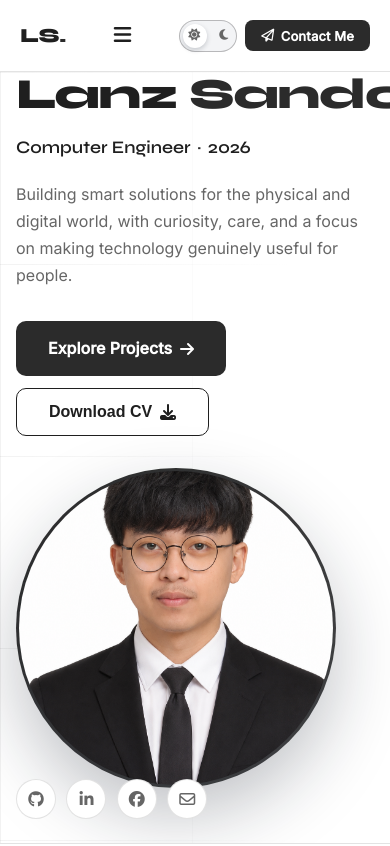
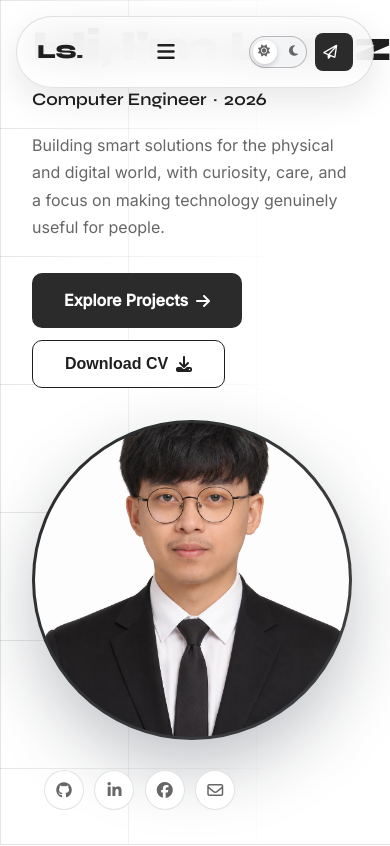
Before and after one commit to sndvl-git/Portfolio, a React (Vite) app: page / in a window 390 px wide. Shown: the top 846 px of the page. Built offline with nearby package versions, Linux system fonts and the light colour scheme.

Commit message:
smooth animation , minor UI enhancement

```diff
--- a/src/App.jsx
+++ b/src/App.jsx
@@ -1,4 +1,4 @@
-import { useEffect, useState } from 'react';
+import { useEffect, useRef, useState } from 'react';
 import './styles.css';
 import profile from "./assets/muka.png";
 
@@ -7,6 +7,7 @@ export default function App() {
   const [isDarkMode, setIsDarkMode] = useState(false);
   const [isContactOpen, setIsContactOpen] = useState(false);
   const [isCvOpen, setIsCvOpen] = useState(false);
+  const scrollFrameRef = useRef(null);
   const [formData, setFormData] = useState({
     name: '',
     address: '',
@@ -47,7 +48,7 @@ export default function App() {
       if (heroSocial) setTimeout(() => heroSocial.classList.add('visible'), 880);
     };
 
-    const revealEls = document.querySelectorAll('#about, #projects, #contact, [data-reveal]');
+    const revealEls = document.querySelectorAll('#about, #projects, #contact, .about-column, .personal-details, [data-reveal]');
     const observer = new IntersectionObserver((entries) => {
       entries.forEach(entry => {
         if (entry.isIntersecting) {
@@ -81,7 +82,51 @@ export default function App() {
     return () => window.removeEventListener('keydown', handleEscape);
   }, []);
 
+  useEffect(() => () => {
+    if (scrollFrameRef.current) cancelAnimationFrame(scrollFrameRef.current);
+  }, []);
+
   const closeNav = () => setNavOpen(false);
+  const handleNavClick = (event, target) => {
+    event.preventDefault();
+    closeNav();
+    const destination = document.querySelector(target);
+
+    if (!destination) return;
+
+    destination.classList.add('visible');
+
+    if (scrollFrameRef.current) cancelAnimationFrame(scrollFrameRef.current);
+
+    const startPosition = window.scrollY;
+    const headerOffset = target === '#hero' || target === '#about' ? 0 : 80;
+    const destinationPosition = Math.max(
+      0,
+      destination.offsetTop - headerOffset
+    );
+    const distance = destinationPosition - startPosition;
+    const duration = 850;
+    const startTime = performance.now();
+    const easeInOutCubic = (progress) => (
+      progress < 0.5
+        ? 4 * progress ** 3
+        : 1 - ((-2 * progress + 2) ** 3) / 2
+    );
+
+    const animateScroll = (currentTime) => {
+      const progress = Math.min((currentTime - startTime) / duration, 1);
+      window.scrollTo(0, startPosition + distance * easeInOutCubic(progress));
+
+      if (progress < 1) {
+        scrollFrameRef.current = requestAnimationFrame(animateScroll);
+      } else {
+        scrollFrameRef.current = null;
+      }
+    };
+
+    scrollFrameRef.current = requestAnimationFrame(animateScroll);
+    window.history.replaceState(null, '', target);
+  };
   const openContactModal = () => setIsContactOpen(true);
   const closeContactModal = () => setIsContactOpen(false);
   const closeCvModal = () => setIsCvOpen(false);
@@ -116,7 +161,7 @@ export default function App() {
       <header id="site-header">
 
         <div className="header-inner">
-          <a href="#hero" className="logo">LS<span>.</span></a>
+          <a href="#hero" className="logo" onClick={(event) => handleNavClick(event, '#hero')}>LS<span>.</span></a>
           <button
             className="nav-toggle"
             aria-label="Toggle navigation"
@@ -128,10 +173,9 @@ export default function App() {
           </button>
 
           <nav className={`nav-links${navOpen ? ' open' : ''}`} id="nav-links">
-            <a href="#hero" onClick={closeNav}>Home</a>
-            <a href="#about" onClick={closeNav}>About</a>
-            <a href="#projects" onClick={closeNav}>Projects</a>
-            <a href="#contact" onClick={closeNav}>Contact</a>
+            <a href="#hero" onClick={(event) => handleNavClick(event, '#hero')}>Home</a>
+            <a href="#about" onClick={(event) => handleNavClick(event, '#about')}>About</a>
+            <a href="#projects" onClick={(event) => handleNavClick(event, '#projects')}>Projects</a>
           </nav>
 
           <div className="header-actions">
@@ -158,7 +202,7 @@ export default function App() {
               }}
             >
               <i className="fa-regular fa-paper-plane" aria-hidden="true" />
-              Contact Me
+              <span className="contact-label">Contact Me</span>
             </button>
           </div>
         </div>
@@ -166,10 +210,12 @@ export default function App() {
 
       <section id="hero" aria-labelledby="hero-name">
         <div className="hero-grid-lines" aria-hidden="true" />
+        <div className="hero-stage">
           <div className="hero-inner">
             <div className="hero-copy">
               <h1 className="hero-name" id="hero-name">
-              Lanz <span className="accent-word">Sandoval</span>
+                <span className="typing-greeting">Hi,</span>
+                <span className="typing-name">I'm Lanz</span>
               </h1>
 
               <p className="hero-role">Computer Engineer <span>·</span> 2026</p>
@@ -179,7 +225,7 @@ export default function App() {
               </p>
 
               <div className="hero-actions">
-              <a className="btn-primary" href="#projects">
+                <a className="btn-primary" href="#projects" onClick={(event) => handleNavClick(event, '#projects')}>
                   Explore Projects
                   <i className="fa-solid fa-arrow-right" aria-hidden="true" />
                 </a>
@@ -190,10 +236,7 @@ export default function App() {
               </div>
             </div>
 
-          <div
-            className="hero-photo-wrap"
-            id="hero-photo"
-          >
+            <div className="hero-photo-wrap" id="hero-photo">
               <div className="hero-photo-ring">
                 <img
                   src={profile}
@@ -218,6 +261,7 @@ export default function App() {
             <a href="mailto:lanzerrol.sandoval@gmail.com" aria-label="Email">
               <i className="fa-regular fa-envelope" />
             </a>
+          </div>
         </div>
       </section>
 
@@ -285,7 +329,7 @@ export default function App() {
                 <p className="section-eyebrow">Featured Work</p>
                 <h2 className="section-heading" id="projects-heading">Recent Projects</h2>
               </div>
-              <a href="#projects" className="view-all">View all <i className="fa-solid fa-arrow-right" /></a>
+              <a href="#projects" className="view-all" onClick={(event) => handleNavClick(event, '#projects')}>View all <i className="fa-solid fa-arrow-right" /></a>
             </div>
 
             <div className="projects-grid">
--- a/src/styles.css
+++ b/src/styles.css
@@ -14,6 +14,7 @@
           --button-hover: #111111;
           --toggle-border: rgba(31, 31, 31, 0.28);
           --border:     rgba(31, 31, 31, 0.12);
+          --grid-line:  rgba(31, 31, 31, 0.12);
           --max-w:      1200px;
           --nav-h:      72px;
           --radius:     14px;
@@ -35,10 +36,16 @@
           --button-hover: #ffffff;
           --toggle-border: rgba(245, 245, 245, 0.5);
           --border:     rgba(245, 245, 245, 0.16);
+          --grid-line:  rgba(245, 245, 245, 0.08);
         }
 
         *, *::before, *::after { box-sizing: border-box; margin: 0; padding: 0; }
-        html { scroll-behavior: smooth; }
+        html { scroll-padding-top: 5rem; }
+
+        #hero,
+        #about,
+        #projects,
+        #contact { scroll-margin-top: 5rem; }
 
         body {
           background: var(--bg);
@@ -155,26 +162,31 @@
         .projects-grid [data-reveal]:nth-child(4) { transition-delay: 0.3s; }
 
         header {
-          position: sticky;
-          top: 0;
+          position: fixed;
+          top: 1rem;
+          left: 50%;
+          width: min(calc(100% - 2rem), 1120px);
           z-index: 100;
           height: var(--nav-h);
           background: var(--header-bg);
           backdrop-filter: blur(18px);
           -webkit-backdrop-filter: blur(18px);
-          border-bottom: 1px solid var(--border);
+          border: 1px solid var(--border);
+          border-radius: 999px;
+          box-shadow: 0 12px 35px rgba(17, 24, 39, 0.1);
           opacity: 0;
-          transform: translateY(-8px);
+          transform: translate(-50%, -8px);
           transition: opacity 1.2s var(--ease), transform 1.2s var(--ease), background 0.3s ease;
         }
 
         header.visible {
           opacity: 1;
-          transform: translateY(0);
+          transform: translate(-50%, 0);
         }
 
         .header-inner {
-          max-width: var(--max-w);
+          position: relative;
+          width: 100%;
           margin: 0 auto;
           padding: 0 clamp(1.25rem, 4vw, 3rem);
           height: 100%;
@@ -209,6 +221,12 @@
           gap: clamp(1rem, 3vw, 2.25rem);
         }
 
+        nav.nav-links {
+          position: absolute;
+          left: 50%;
+          transform: translateX(-50%);
+        }
+
         nav a {
           font-size: 0.875rem;
           font-weight: 500;
@@ -236,8 +254,11 @@
         .btn-contact {
           display: inline-flex;
           align-items: center;
-          gap: 0.4rem;
-          padding: 0.5rem 1.25rem;
+          justify-content: center;
+          gap: 0.45rem;
+          width: 42px;
+          height: 42px;
+          padding: 0;
           background: var(--button-bg);
           color: var(--button-text);
           border: none;
@@ -246,10 +267,30 @@
           font-weight: 600;
           text-decoration: none;
           letter-spacing: 0.01em;
-          transition: background 0.2s ease, transform 0.2s ease, box-shadow 0.2s ease;
+          transition: width 0.65s var(--ease), background 0.55s ease, color 0.55s ease, transform 0.55s var(--ease), box-shadow 0.55s ease;
           flex-shrink: 0;
           cursor: pointer;
           font-family: inherit;
+          overflow: hidden;
+          white-space: nowrap;
+        }
+
+        .contact-label {
+          max-width: 0;
+          opacity: 0;
+          overflow: hidden;
+          transition: max-width 0.65s var(--ease), opacity 0.45s ease;
+        }
+
+        .btn-contact:hover,
+        .btn-contact:focus-visible {
+          width: 132px;
+        }
+
+        .btn-contact:hover .contact-label,
+        .btn-contact:focus-visible .contact-label {
+          max-width: 82px;
+          opacity: 1;
         }
 
         .btn-contact:hover {
@@ -287,7 +328,19 @@
 
           nav.nav-links.open { display: flex; }
 
-          .btn-contact { font-size: 0.8125rem; padding: 0.45rem 1rem; }
+          nav.nav-links {
+            left: 0;
+            right: 0;
+            transform: none;
+          }
+
+          .btn-contact { width: 38px; height: 38px; }
+
+          .btn-contact:hover,
+          .btn-contact:focus-visible { width: 38px; }
+
+          .btn-contact:hover .contact-label,
+          .btn-contact:focus-visible .contact-label { max-width: 0; opacity: 0; }
         }
 
         main { padding-top: 0; }
@@ -315,7 +368,7 @@
         }
 
         #hero {
-          min-height: calc(100svh - var(--nav-h));
+          min-height: 100svh;
           display: flex;
           align-items: center;
           padding: 0 clamp(1rem, 3vw, 2.5rem);
@@ -329,13 +382,25 @@
         .hero-grid-lines {
           position: absolute;
           inset: 0;
-          opacity: 0.45;
-          background-image: linear-gradient(to right, var(--border) 1px, transparent 1px), linear-gradient(to bottom, var(--border) 1px, transparent 1px);
-          background-color: var(--bg);
-          background-size: 12rem 12rem;
+          opacity: 0.9;
+          background-image: linear-gradient(to right, var(--grid-line) 1px, transparent 1px), linear-gradient(to bottom, var(--grid-line) 1px, transparent 1px);
+          background-color: transparent;
+          background-size: 8rem 8rem;
           mask-image: linear-gradient(to right, black, transparent 75%);
           z-index: -1;
-          transition: background-color 0.45s ease;
+          transition: opacity 0.45s ease;
+        }
+
+        .hero-stage {
+          position: relative;
+          z-index: 1;
+          width: calc(100% - clamp(2rem, 8vw, 8rem));
+          height: 100svh;
+          min-height: 100svh;
+          margin: 0 auto;
+          display: flex;
+          align-items: center;
+          padding-bottom: 4rem;
         }
 
         .hero-inner {
@@ -429,11 +494,12 @@
 
         .hero-name {
           font-family: 'Syne', sans-serif;
-          font-size: clamp(2.75rem, 5.5vw, 5.75rem);
+          font-size: clamp(2.2rem, 5vw, 5.25rem);
           font-weight: 800;
           letter-spacing: -0.03em;
           line-height: 1.05;
           white-space: nowrap;
+          max-width: 100%;
           color: var(--text);
           margin-bottom: 1rem;
           opacity: 0;
@@ -442,7 +508,26 @@
         }
 
         .hero-name.visible { opacity: 1; transform: translateY(0); }
-        .hero-name .accent-word { color: var(--accent); }
+
+        .typing-greeting,
+        .typing-name {
+          display: inline-block;
+          vertical-align: bottom;
+          white-space: nowrap;
+          clip-path: inset(0 100% 0 0);
+        }
+
+        .typing-name { margin-left: 0.18em; }
+
+        .hero-name.visible .typing-greeting {
+          animation: type-reveal 0.7s var(--ease) 0.2s forwards;
+        }
+
+        .hero-name.visible .typing-name {
+          animation: type-reveal 1s var(--ease) 0.95s forwards;
+        }
+
+        @keyframes type-reveal { to { clip-path: inset(0 0 0 0); } }
 
         .hero-role {
           display: flex;
@@ -496,13 +581,25 @@
 
         .btn-outline:hover { background: #f0f0f0; border-color: #111111; transform: translateY(-2px); }
 
+        html.dark .btn-outline {
+          background: #0b0b0b;
+          border-color: #ffffff;
+          color: #ffffff;
+        }
+
+        html.dark .btn-outline:hover {
+          background: #1c1c1c;
+          border-color: #ffffff;
+        }
+
         .hero-social {
           position: absolute;
-          bottom: 1.5rem;
-          left: clamp(1rem, 3vw, 2.5rem);
+          bottom: 0;
+          left: 0;
           display: flex;
           align-items: center;
           gap: 0.65rem;
+          padding: clamp(4rem, 12vh, 7rem) 0.75rem clamp(1.5rem, 4vh, 3rem);
           z-index: 2;
         }
 
@@ -558,6 +655,8 @@
             text-align: left;
             gap: 2rem;
           }
+
+          .hero-stage { padding-bottom: 5rem; }
 
           #hero { align-items: flex-start; }
           .hero-copy { width: 100%; }
@@ -615,6 +714,21 @@
 
         .about-column { border-top: 1px solid var(--border); padding-top: 1.25rem; }
 
+        .about-column,
+        .personal-details {
+          opacity: 0;
+          transform: translateY(-22px);
+          transition: opacity 0.7s var(--ease), transform 0.7s var(--ease);
+        }
+
+        .about-column.visible,
+        .personal-details.visible {
+          opacity: 1;
+          transform: translateY(0);
+        }
+
+        .personal-details { transition-delay: 0.28s; }
+
         .about-para {
           font-size: 1rem;
           color: var(--text-muted);
@@ -661,6 +775,20 @@
         }
 
         .about-stats .stat-card {
+          opacity: 0;
+          transform: translateX(-28px);
+          transition: opacity 0.7s var(--ease), transform 0.7s var(--ease), border-color 0.2s ease, background-color 0.45s ease;
+        }
+
+        .about-stats .stat-card.visible {
+          opacity: 1;
+          transform: translateX(0);
+        }
+
+        .about-stats .stat-card:nth-child(2) { transition-delay: 0.14s; }
+        .about-stats .stat-card:nth-child(3) { transition-delay: 0.28s; }
+
+        .about-stats .stat-card {
           background: transparent;
           border-color: var(--border);
         }
@@ -669,6 +797,12 @@
         .about-stats .stat-num { color: var(--text); }
         .about-stats .stat-desc { color: var(--text-muted); }
         .about-stats .stat-icon { color: #ffffff; background: #0b0b0b; border-color: #0b0b0b; }
+
+        html.dark .about-stats .stat-icon {
+          color: #141414;
+          background: #ffffff;
+          border-color: #ffffff;
+        }
 
         .personal-details {
           grid-column: 2 / 4;
@@ -833,7 +967,7 @@
           height: 42px;
           border-radius: 10px;
           background: var(--accent-glow);
-          border: 1px solid rgba(99,102,241,0.3);
+          border: 1px solid var(--border);
           display: flex;
           align-items: center;
           justify-content: center;
@@ -880,8 +1014,8 @@
           text-transform: uppercase;
           padding: 0.2rem 0.6rem;
           border-radius: 4px;
-          background: rgba(99,102,241,0.12);
-          color: var(--accent);
+          background: var(--bg-surface);
+          color: var(--text-muted);
         }
 
         #contact {
@@ -910,7 +1044,7 @@
           transform: translateX(-50%);
           width: 500px;
           height: 500px;
-          background: radial-gradient(circle, rgba(99,102,241,0.12) 0%, transparent 70%);
+          background: radial-gradient(circle, var(--accent-glow) 0%, transparent 70%);
           pointer-events: none;
         }
 
```
Lines whose indentation alone changed are shown as unchanged.
